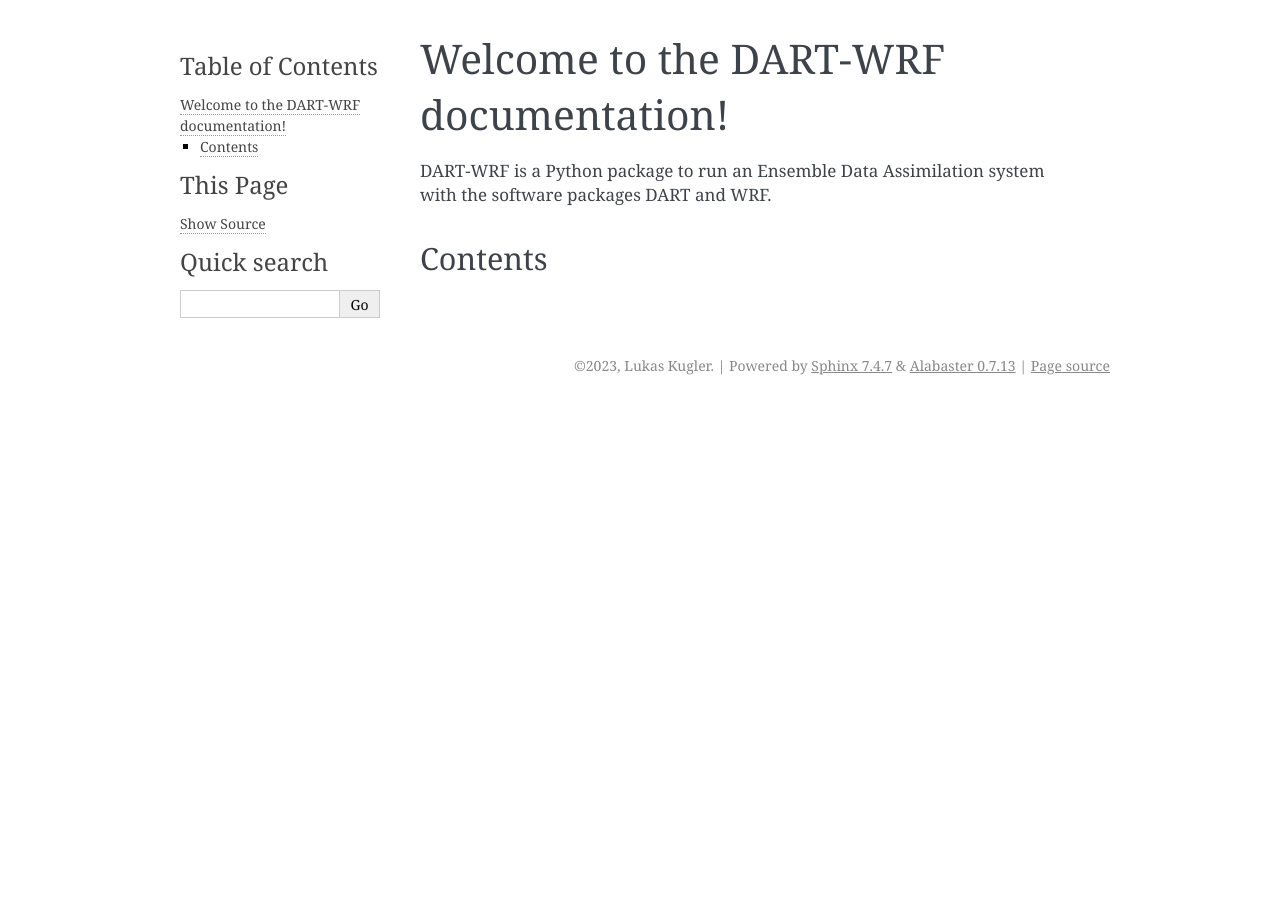
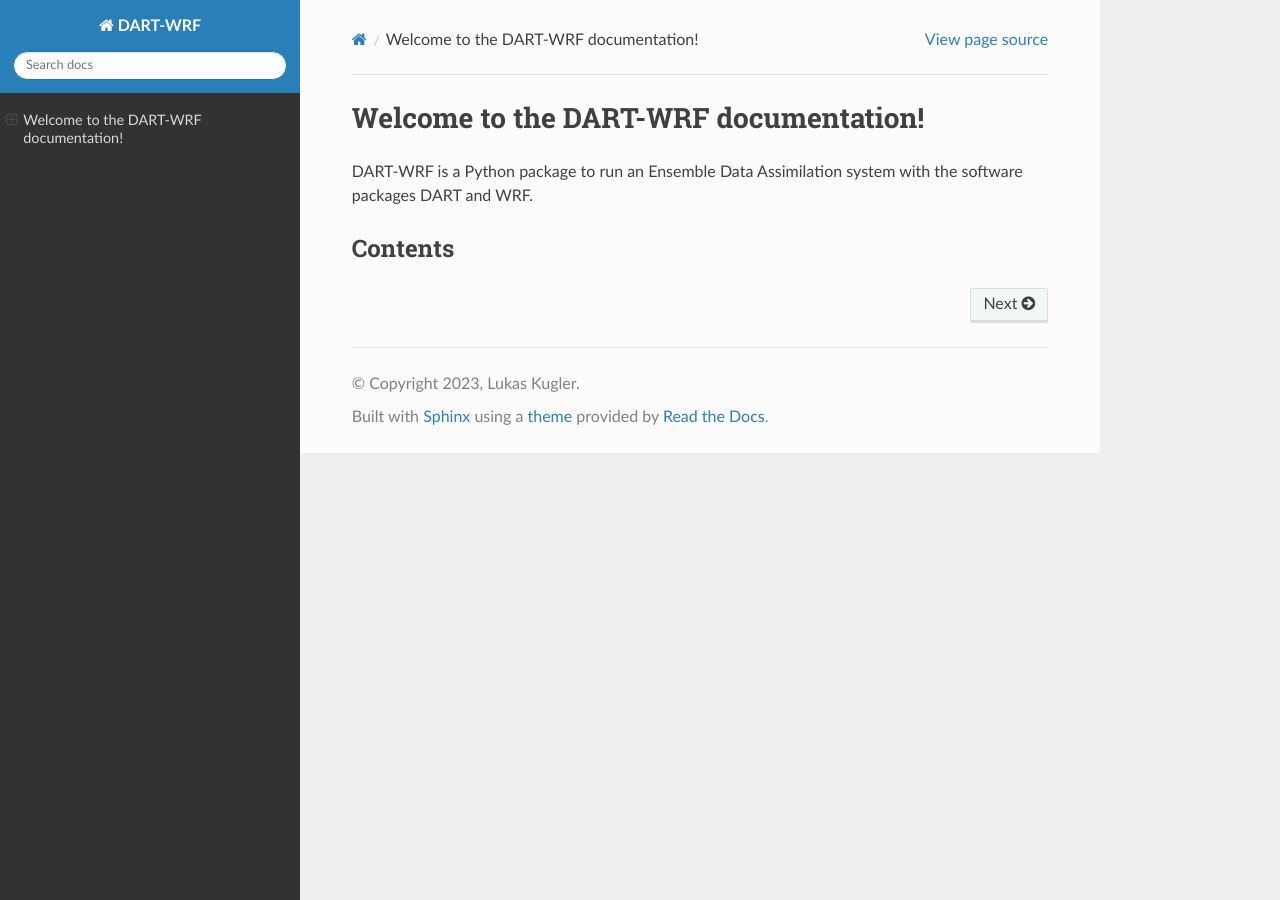
Before and after one commit to lkugler/DART-WRF, a Sphinx documentation site: the page built from docs/source/index.rst, in a window 1280 px wide. Built offline with Sphinx 7.4.7 and the Read the Docs theme 2.0.0, drawn with Linux system fonts in a browser that asks for light colours; pages that are not in the unit, such as notebooks, are missing from menus; some of the changed lines change nothing that is shown.

Commit message:
Update conf.py

```diff
--- a/docs/source/conf.py
+++ b/docs/source/conf.py
@@ -1,29 +1,33 @@
 # Configuration file for the Sphinx documentation builder.
-#
-# For the full list of built-in configuration values, see the documentation:
-# https://www.sphinx-doc.org/en/master/usage/configuration.html
 
-# -- Project information -----------------------------------------------------
-# https://www.sphinx-doc.org/en/master/usage/configuration.html#project-information
+# -- Project information
 
 project = 'DART-WRF'
 copyright = '2023, Lukas Kugler'
 author = 'Lukas Kugler'
 release = '2023.2.17'
 
-# -- General configuration ---------------------------------------------------
-# https://www.sphinx-doc.org/en/master/usage/configuration.html#general-configuration
+# -- General configuration
 
-extensions = []
+extensions = [
+    'sphinx.ext.duration',
+    'sphinx.ext.doctest',
+    'sphinx.ext.autodoc',
+    'sphinx.ext.autosummary',
+    'sphinx.ext.intersphinx',
+]
+
+intersphinx_mapping = {
+    'python': ('https://docs.python.org/3/', None),
+    'sphinx': ('https://www.sphinx-doc.org/en/master/', None),
+}
+intersphinx_disabled_domains = ['std']
 
 templates_path = ['_templates']
-exclude_patterns = []
 
-root_doc = 'index2'
+# -- Options for HTML output
 
+html_theme = 'sphinx_rtd_theme'
 
-# -- Options for HTML output -------------------------------------------------
-# https://www.sphinx-doc.org/en/master/usage/configuration.html#options-for-html-output
-
-html_theme = 'alabaster'
-html_static_path = ['_static']
+# -- Options for EPUB output
+epub_show_urls = 'footnote'
```
